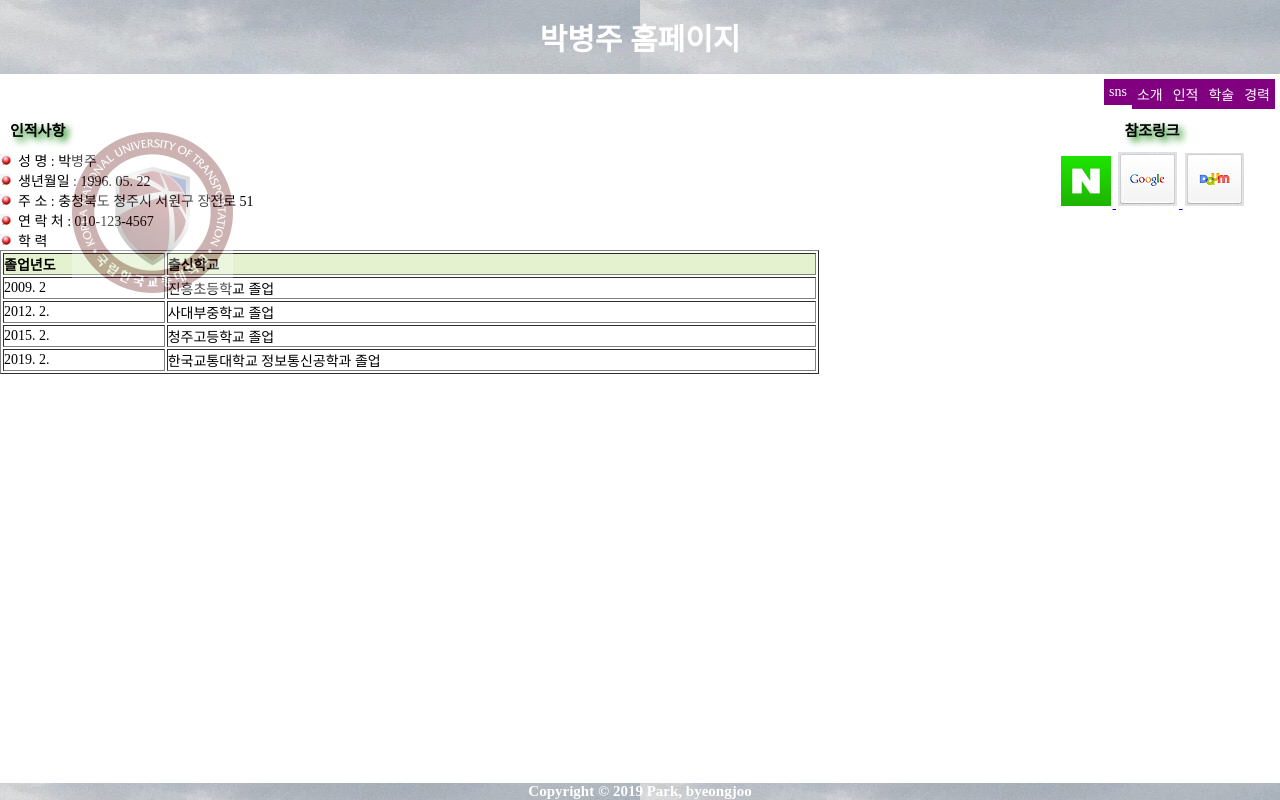
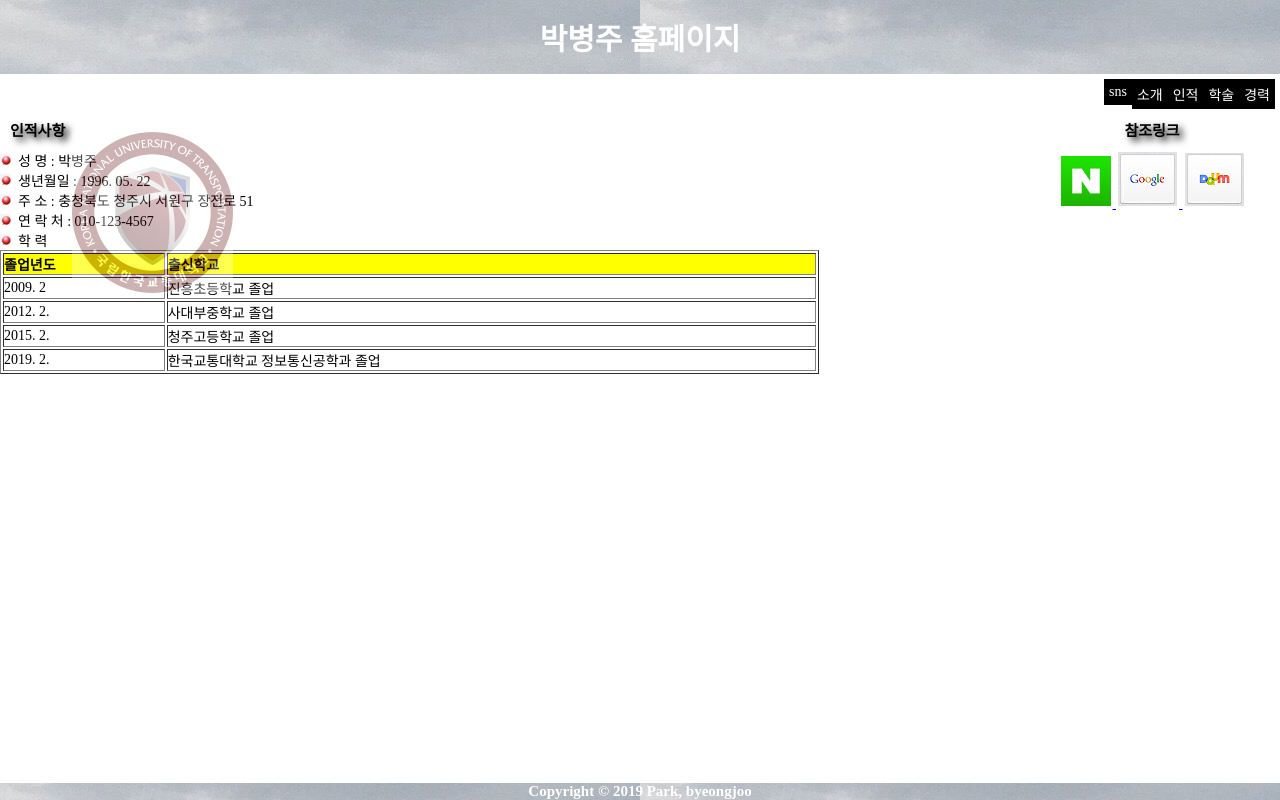
Before and after one commit to 85143969/WebApp, a plain HTML site: page minfo.html in a window 1280 px wide. Drawn offline with Linux system fonts and the light colour scheme.

Commit message:
Add files via upload

```diff
--- a/mportpolio.css
+++ b/mportpolio.css
@@ -8,13 +8,13 @@ footer { position: fixed; bottom: 0px; }
 /* 공통 스타일 */
 h1 { padding: 15px; font-size: 30px ; color: white; }
 h2 { font-size: 15px; color: white; }
-h3 { margin: 10px; font-size: 15px; color: black; text-shadow: 4px 4px 7px green; }
+h3 { margin: 10px; font-size: 15px; color: black; text-shadow: 4px 4px 7px black; }
 h1, h2 { background-image: url(bg.jpg); background-repeat: repeat-x; }
 
 img { border: 0; padding: 2px; }
 
 nav { margin: 5px 5px; }
-nav > span > a { font-style: bold; margin: 0 ; padding: 3px; border: 2px solid purple; float: right; text-decoration: none; background: purple; color: white; }
+nav > span > a { font-style: bold; margin: 0 ; padding: 3px; border: 2px solid black; float: right; text-decoration: none; background: black; color: white; }
 nav > span > a:hover { background: #ff00ff; color: white; }
 @media only screen and (min-width: 321px) and (orientation: landscape) {
 	section { width: 80%; float: left; }
@@ -29,7 +29,7 @@ nav > span > a:hover { background: #ff00ff; color: white; }
 
 /* minfo.html 적용 스타일 */
 #year-table { table-layout: auto; width: 80%; border-collapse: seperate; }
-#year-table thead { background: #E4F2D0; }
+#year-table thead { background: yellow; }
 #logo { position: fixed; top:130px; left: 70px; opacity: 0.3; }
 
 /* mstudy.html 적용 스타일 */
```
Also changed, not shown: mstudy.html (+3 -3 lines).
